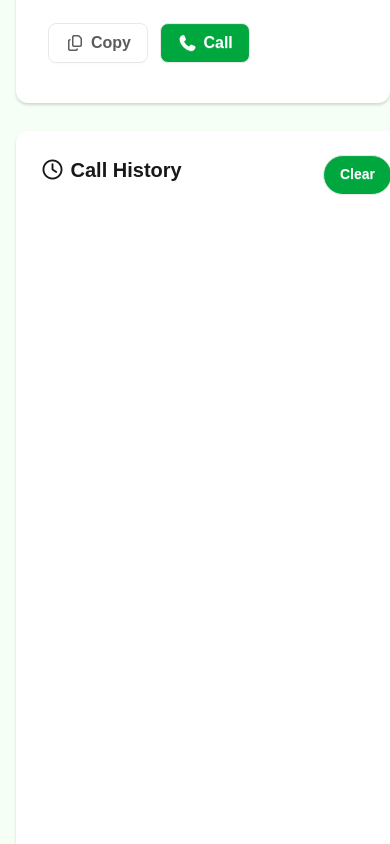
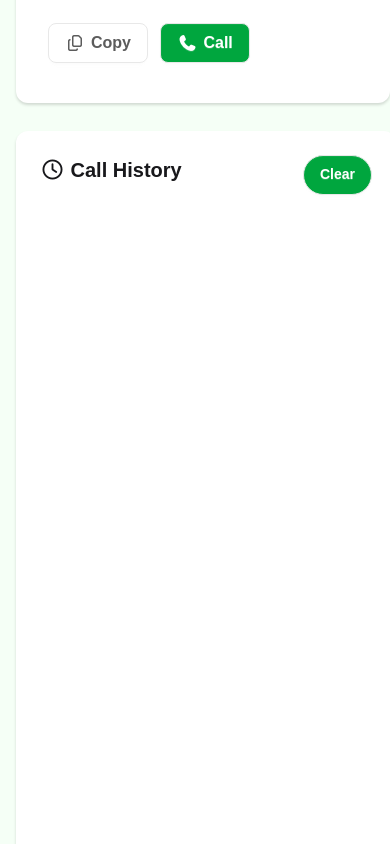
Before and after one commit to Rakibislam22/emergency-Hotline, a plain HTML site: page index.html in a window 390 px wide. Shown: the part 4000-4844 px from the top of the page. Drawn offline with nearby package versions, Linux system fonts and the light colour scheme; a web font is replaced by a local one.

Commit message:
Add Mobile Responsiveness

```diff
--- a/index.html
+++ b/index.html
@@ -234,7 +234,7 @@
             </div>
         </div>
 
-        <div class="flex justify-between items-start h-[1140px] w-[400px] shadow-[0_2px_3px_0_rgba(0,0,0,0.15)] p-6 rounded-xl max-sm:ml-4 bg-white">
+        <div class="flex justify-between items-start h-[1140px] max-sm:w-[380px] w-[400px] shadow-[0_2px_3px_0_rgba(0,0,0,0.15)] p-6 rounded-xl max-sm:ml-4 bg-white">
             <h1 class="font-bold text-[1.25rem]"><i class="fa-regular fa-clock"></i> Call History</h1>
             <button class="btn text-white bg-[#00A63E] hover:bg-[#01cc4b] rounded-3xl">Clear</button>
         </div>
```
